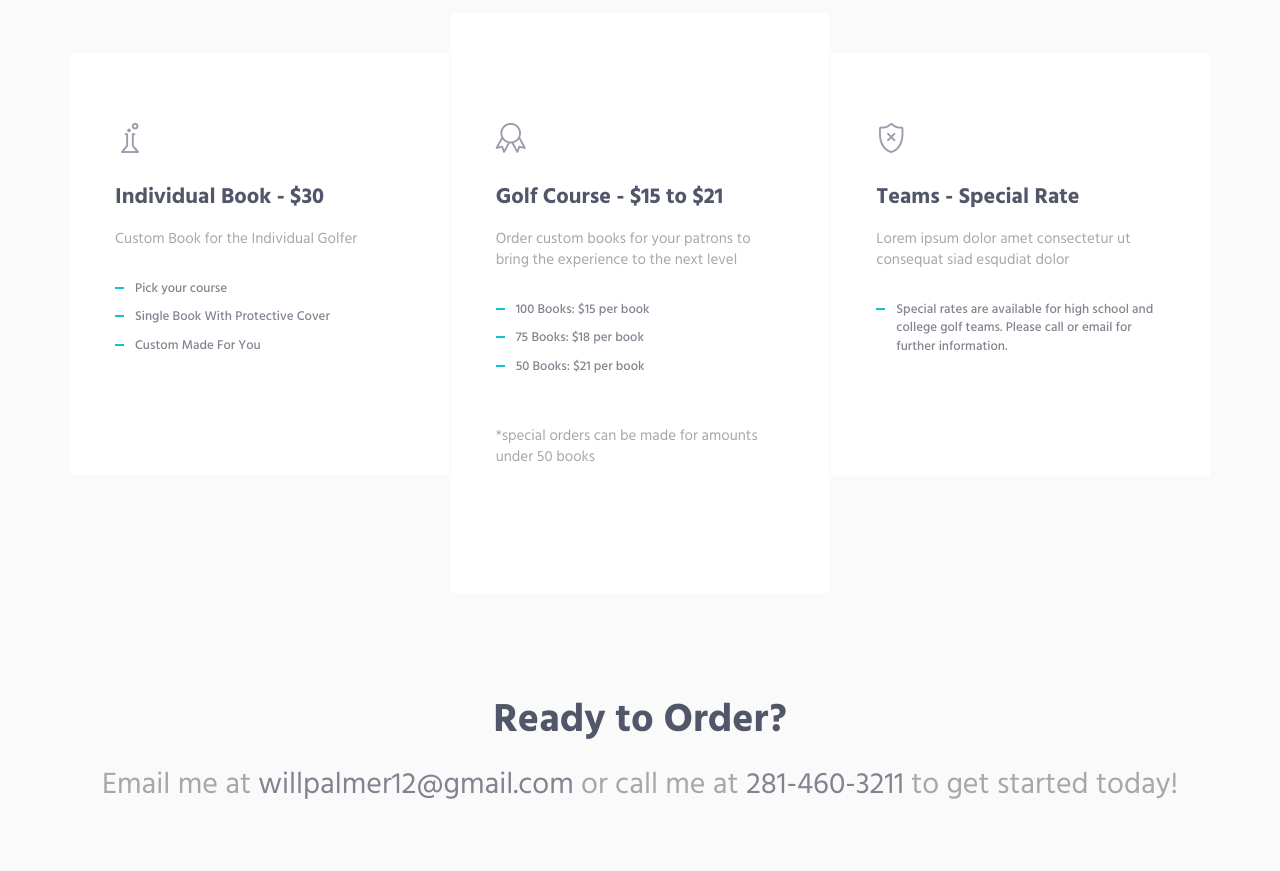
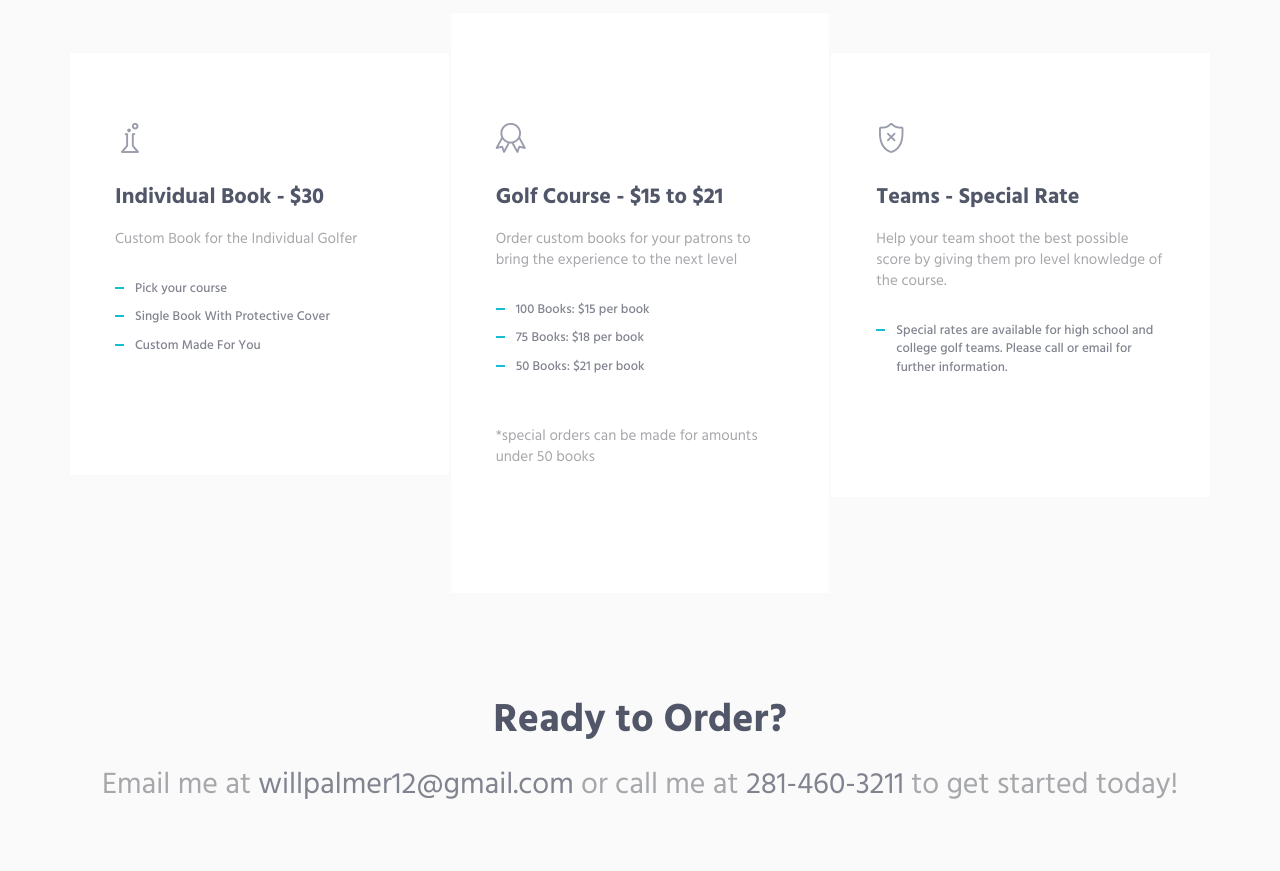
Before and after one commit to amasson99/Palmer-Yardage-Books, a plain HTML site: page index.html in a window 1280 px wide. Shown: the part 2727-3598 px from the top of the page. Drawn offline with Linux system fonts and the light colour scheme.

Commit message:
Replacing placeholder text

```diff
--- a/index.html
+++ b/index.html
@@ -334,7 +334,7 @@
                             <div class="margin-b-30">
                                 <i class="pricing-icon icon-shield"></i>
                                 <h3>Teams - Special Rate</h3>
-                                <p>Lorem ipsum dolor amet consectetur ut consequat siad esqudiat dolor</p>
+                                <p>Help your team shoot the best possible score by giving them pro level knowledge of the course.</p>
                             </div>
                             <ul class="list-unstyled pricing-list margin-b-50">
                                 <li class="pricing-list-item">Special rates are available for high school and college golf teams. Please call or email for further information.</li>
```
